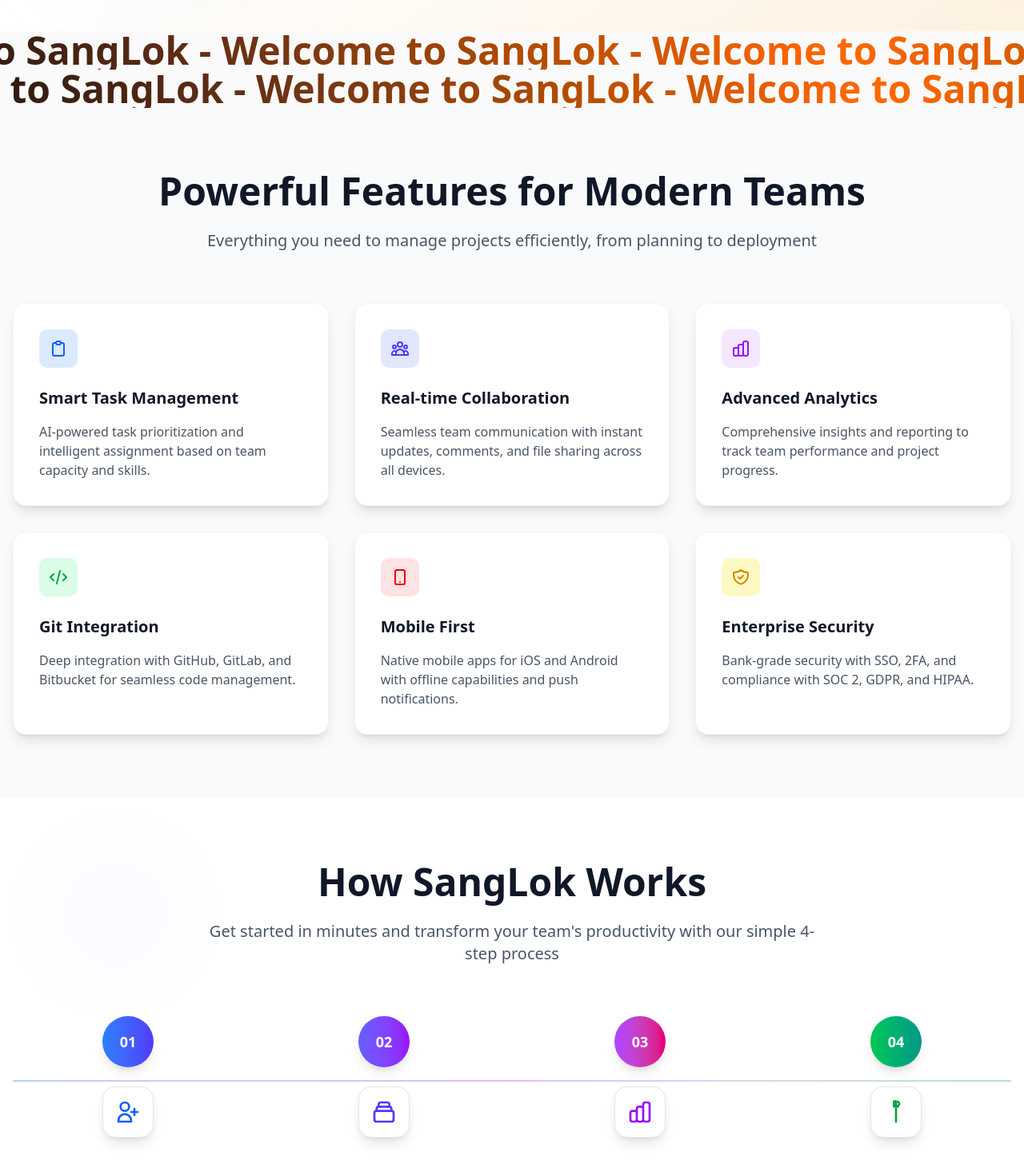
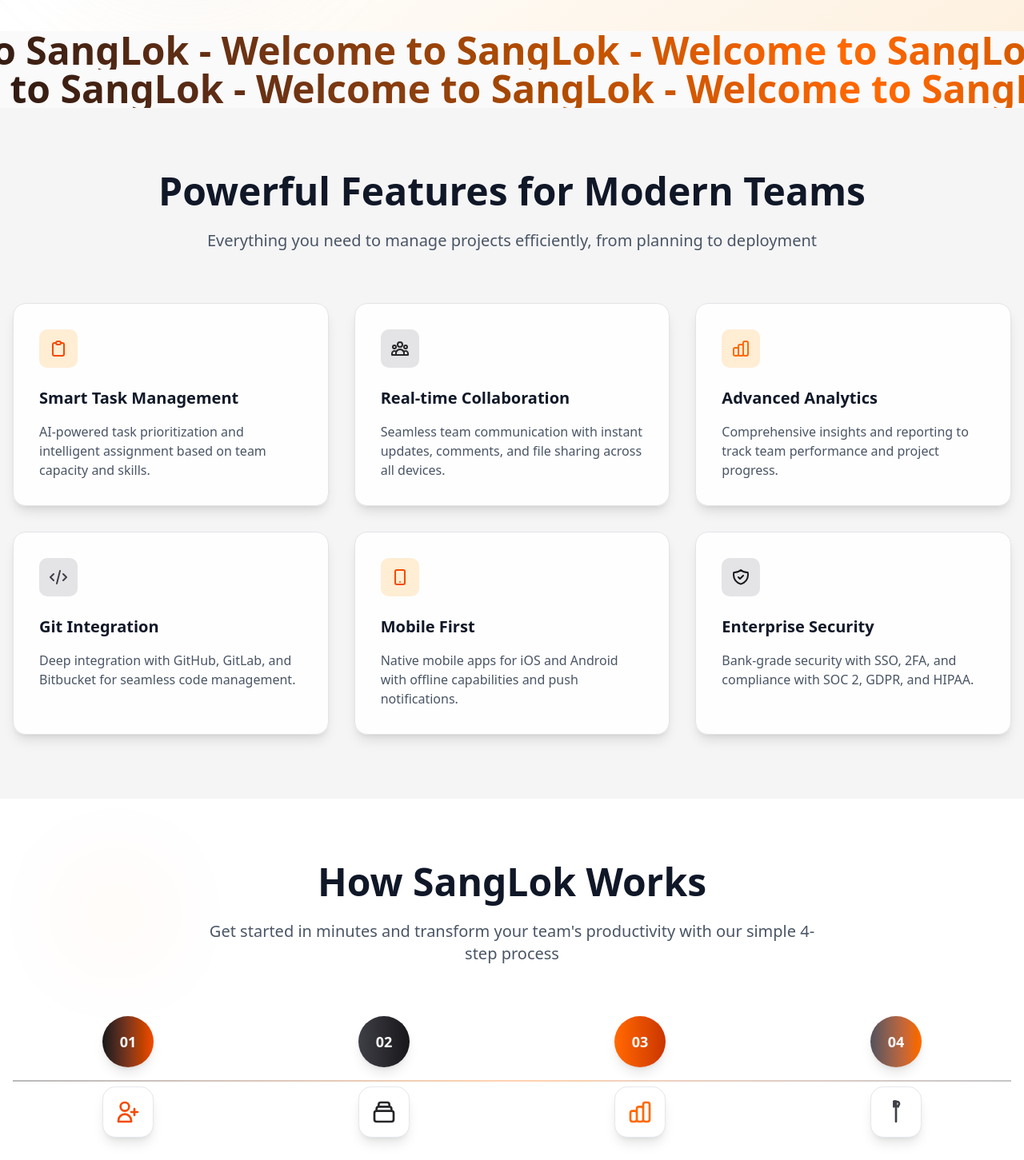
Before and after one commit to Amansingh0807/sanglok, a Next.js app: page / in a window 1280 px wide. Shown: the part 800-2251 px from the top of the page at 80% size. Built offline with nearby package versions, Linux system fonts and the light colour scheme.

Commit message:
style(home): apply monochrome-orange theme across feature sections

```diff
--- a/components/Home/FeaturesSection.tsx
+++ b/components/Home/FeaturesSection.tsx
@@ -6,66 +6,66 @@
       title: "Smart Task Management",
       description: "AI-powered task prioritization and intelligent assignment based on team capacity and skills.",
       icon: (
-        <svg className="w-6 h-6 text-blue-600 dark:text-blue-400" fill="none" stroke="currentColor" viewBox="0 0 24 24">
+        <svg className="w-6 h-6 text-orange-600 dark:text-orange-400" fill="none" stroke="currentColor" viewBox="0 0 24 24">
           <path strokeLinecap="round" strokeLinejoin="round" strokeWidth={2} d="M9 5H7a2 2 0 00-2 2v12a2 2 0 002 2h10a2 2 0 002-2V7a2 2 0 00-2-2h-2M9 5a2 2 0 002 2h2a2 2 0 002-2M9 5a2 2 0 012-2h2a2 2 0 012 2" />
         </svg>
       ),
-      bgColor: "bg-blue-100 dark:bg-blue-900/50"
+      bgColor: "bg-orange-100 dark:bg-orange-900/40"
     },
     {
       title: "Real-time Collaboration",
       description: "Seamless team communication with instant updates, comments, and file sharing across all devices.",
       icon: (
-        <svg className="w-6 h-6 text-indigo-600 dark:text-indigo-400" fill="none" stroke="currentColor" viewBox="0 0 24 24">
+        <svg className="w-6 h-6 text-zinc-800 dark:text-zinc-200" fill="none" stroke="currentColor" viewBox="0 0 24 24">
           <path strokeLinecap="round" strokeLinejoin="round" strokeWidth={2} d="M17 20h5v-2a3 3 0 00-5.356-1.857M17 20H7m10 0v-2c0-.656-.126-1.283-.356-1.857M7 20H2v-2a3 3 0 015.356-1.857M7 20v-2c0-.656.126-1.283.356-1.857m0 0a5.002 5.002 0 019.288 0M15 7a3 3 0 11-6 0 3 3 0 016 0zm6 3a2 2 0 11-4 0 2 2 0 014 0zM7 10a2 2 0 11-4 0 2 2 0 014 0z" />
         </svg>
       ),
-      bgColor: "bg-indigo-100 dark:bg-indigo-900/50"
+      bgColor: "bg-zinc-200 dark:bg-zinc-800"
     },
     {
       title: "Advanced Analytics",
       description: "Comprehensive insights and reporting to track team performance and project progress.",
       icon: (
-        <svg className="w-6 h-6 text-purple-600 dark:text-purple-400" fill="none" stroke="currentColor" viewBox="0 0 24 24">
+        <svg className="w-6 h-6 text-orange-500 dark:text-orange-300" fill="none" stroke="currentColor" viewBox="0 0 24 24">
           <path strokeLinecap="round" strokeLinejoin="round" strokeWidth={2} d="M9 19v-6a2 2 0 00-2-2H5a2 2 0 00-2 2v6a2 2 0 002 2h2a2 2 0 002-2zm0 0V9a2 2 0 012-2h2a2 2 0 012 2v10m-6 0a2 2 0 002 2h2a2 2 0 002-2m0 0V5a2 2 0 012-2h2a2 2 0 012 2v14a2 2 0 01-2 2h-2a2 2 0 01-2-2z" />
         </svg>
       ),
-      bgColor: "bg-purple-100 dark:bg-purple-900/50"
+      bgColor: "bg-orange-100 dark:bg-orange-900/30"
     },
     {
       title: "Git Integration",
       description: "Deep integration with GitHub, GitLab, and Bitbucket for seamless code management.",
       icon: (
-        <svg className="w-6 h-6 text-green-600 dark:text-green-400" fill="none" stroke="currentColor" viewBox="0 0 24 24">
+        <svg className="w-6 h-6 text-zinc-700 dark:text-zinc-300" fill="none" stroke="currentColor" viewBox="0 0 24 24">
           <path strokeLinecap="round" strokeLinejoin="round" strokeWidth={2} d="M10 20l4-16m4 4l4 4-4 4M6 16l-4-4 4-4" />
         </svg>
       ),
-      bgColor: "bg-green-100 dark:bg-green-900/50"
+      bgColor: "bg-zinc-200 dark:bg-zinc-800"
     },
     {
       title: "Mobile First",
       description: "Native mobile apps for iOS and Android with offline capabilities and push notifications.",
       icon: (
-        <svg className="w-6 h-6 text-red-600 dark:text-red-400" fill="none" stroke="currentColor" viewBox="0 0 24 24">
+        <svg className="w-6 h-6 text-orange-600 dark:text-orange-400" fill="none" stroke="currentColor" viewBox="0 0 24 24">
           <path strokeLinecap="round" strokeLinejoin="round" strokeWidth={2} d="M12 18h.01M8 21h8a2 2 0 002-2V5a2 2 0 00-2-2H8a2 2 0 00-2 2v14a2 2 0 002 2z" />
         </svg>
       ),
-      bgColor: "bg-red-100 dark:bg-red-900/50"
+      bgColor: "bg-orange-100 dark:bg-orange-900/35"
     },
     {
       title: "Enterprise Security",
       description: "Bank-grade security with SSO, 2FA, and compliance with SOC 2, GDPR, and HIPAA.",
       icon: (
-        <svg className="w-6 h-6 text-yellow-600 dark:text-yellow-400" fill="none" stroke="currentColor" viewBox="0 0 24 24">
+        <svg className="w-6 h-6 text-zinc-900 dark:text-zinc-100" fill="none" stroke="currentColor" viewBox="0 0 24 24">
           <path strokeLinecap="round" strokeLinejoin="round" strokeWidth={2} d="M9 12l2 2 4-4m5.618-4.016A11.955 11.955 0 0112 2.944a11.955 11.955 0 01-8.618 3.04A12.02 12.02 0 003 9c0 5.591 3.824 10.29 9 11.622 5.176-1.332 9-6.03 9-11.622 0-1.042-.133-2.052-.382-3.016z" />
         </svg>
       ),
-      bgColor: "bg-yellow-100 dark:bg-yellow-900/50"
+      bgColor: "bg-zinc-200 dark:bg-zinc-800"
     }
   ];
 
   return (
-    <section className="py-20 px-4 bg-gray-50 dark:bg-gray-800/50">
+    <section className="py-20 px-4 bg-zinc-100/70 dark:bg-zinc-950">
       <div className="max-w-7xl mx-auto">
         <div className="text-center mb-16">
           <h2 className="text-4xl md:text-5xl font-bold text-gray-900 dark:text-white mb-6">
@@ -78,7 +78,7 @@
 
         <div className="grid md:grid-cols-3 gap-8">
           {features.map((feature, index) => (
-            <div key={index} className="bg-white dark:bg-gray-800 p-8 rounded-2xl shadow-lg hover:shadow-xl transition-all duration-300 border border-gray-100 dark:border-gray-700">
+            <div key={index} className="bg-white/90 dark:bg-zinc-900 p-8 rounded-2xl shadow-lg hover:shadow-xl transition-all duration-300 border border-zinc-200 dark:border-zinc-800 hover:border-orange-300 dark:hover:border-orange-700">
               <div className={`w-12 h-12 ${feature.bgColor} rounded-lg flex items-center justify-center mb-6`}>
                 {feature.icon}
               </div>
--- a/components/Home/HowItWorksSection.tsx
+++ b/components/Home/HowItWorksSection.tsx
@@ -7,53 +7,53 @@
       title: "Sign Up & Set Up",
       description: "Create your account in seconds and invite your team members. Our onboarding wizard guides you through the initial setup.",
       icon: (
-        <svg className="w-8 h-8 text-blue-600 dark:text-blue-400" fill="none" stroke="currentColor" viewBox="0 0 24 24">
+        <svg className="w-8 h-8 text-orange-600 dark:text-orange-400" fill="none" stroke="currentColor" viewBox="0 0 24 24">
           <path strokeLinecap="round" strokeLinejoin="round" strokeWidth={2} d="M18 9v3m0 0v3m0-3h3m-3 0h-3m-2-5a4 4 0 11-8 0 4 4 0 018 0zM3 20a6 6 0 0112 0v1H3v-1z" />
         </svg>
       ),
-      gradient: "from-blue-500 to-indigo-600"
+      gradient: "from-zinc-900 to-orange-600"
     },
     {
       step: "02",
       title: "Create Projects",
       description: "Set up your projects with custom workflows, assign team members, and define project goals and deadlines.",
       icon: (
-        <svg className="w-8 h-8 text-indigo-600 dark:text-indigo-400" fill="none" stroke="currentColor" viewBox="0 0 24 24">
+        <svg className="w-8 h-8 text-zinc-800 dark:text-zinc-200" fill="none" stroke="currentColor" viewBox="0 0 24 24">
           <path strokeLinecap="round" strokeLinejoin="round" strokeWidth={2} d="M19 11H5m14 0a2 2 0 012 2v6a2 2 0 01-2 2H5a2 2 0 01-2-2v-6a2 2 0 012-2m14 0V9a2 2 0 00-2-2M5 11V9a2 2 0 012-2m0 0V5a2 2 0 012-2h6a2 2 0 012 2v2M7 7h10" />
         </svg>
       ),
-      gradient: "from-indigo-500 to-purple-600"
+      gradient: "from-zinc-700 to-zinc-900"
     },
     {
       step: "03",
       title: "Collaborate & Track",
       description: "Work together in real-time, track progress with advanced analytics, and get insights into your team's productivity.",
       icon: (
-        <svg className="w-8 h-8 text-purple-600 dark:text-purple-400" fill="none" stroke="currentColor" viewBox="0 0 24 24">
+        <svg className="w-8 h-8 text-orange-500 dark:text-orange-300" fill="none" stroke="currentColor" viewBox="0 0 24 24">
           <path strokeLinecap="round" strokeLinejoin="round" strokeWidth={2} d="M9 19v-6a2 2 0 00-2-2H5a2 2 0 00-2 2v6a2 2 0 002 2h2a2 2 0 002-2zm0 0V9a2 2 0 012-2h2a2 2 0 012 2v10m-6 0a2 2 0 002 2h2a2 2 0 002-2m0 0V5a2 2 0 012-2h2a2 2 0 012 2v14a2 2 0 01-2 2h-2a2 2 0 01-2-2z" />
         </svg>
       ),
-      gradient: "from-purple-500 to-pink-600"
+      gradient: "from-orange-500 to-orange-700"
     },
     {
       step: "04",
       title: "Deploy & Celebrate",
       description: "Ship your projects faster with streamlined workflows, automated reporting, and integrated deployment tools.",
       icon: (
-        <svg className="w-8 h-8 text-green-600 dark:text-green-400" fill="none" stroke="currentColor" viewBox="0 0 24 24">
+        <svg className="w-8 h-8 text-zinc-700 dark:text-zinc-200" fill="none" stroke="currentColor" viewBox="0 0 24 24">
           <path strokeLinecap="round" strokeLinejoin="round" strokeWidth={2} d="M12 8v13m0-13V6a2 2 0 112 0v1m-2 0V6a2 2 0 00-2 0v1m2 0V4a2 2 0 00-2 0v1m2 0V2a2 2 0 00-2 0v1" />
         </svg>
       ),
-      gradient: "from-green-500 to-teal-600"
+      gradient: "from-zinc-600 to-orange-500"
     }
   ];
 
   return (
-    <section className="py-20 px-4 bg-white dark:bg-gray-900 relative overflow-hidden">
+    <section className="py-20 px-4 bg-white dark:bg-black relative overflow-hidden">
       {/* Background Pattern */}
       <div className="absolute inset-0 opacity-5">
-        <div className="absolute top-20 left-20 w-32 h-32 bg-blue-600 rounded-full blur-3xl"></div>
-        <div className="absolute bottom-20 right-20 w-40 h-40 bg-purple-600 rounded-full blur-3xl"></div>
+        <div className="absolute top-20 left-20 w-32 h-32 bg-orange-500 rounded-full blur-3xl"></div>
+        <div className="absolute bottom-20 right-20 w-40 h-40 bg-zinc-700 rounded-full blur-3xl"></div>
       </div>
 
       <div className="max-w-7xl mx-auto relative">
@@ -70,7 +70,7 @@
         <div className="hidden md:block">
           <div className="relative">
             {/* Connection Line */}
-            <div className="absolute top-20 left-0 right-0 h-0.5 bg-gradient-to-r from-blue-600 via-indigo-600 via-purple-600 to-green-600 opacity-30"></div>
+            <div className="absolute top-20 left-0 right-0 h-0.5 bg-gradient-to-r from-zinc-900 via-orange-500 to-zinc-700 opacity-30"></div>
 
             <div className="grid md:grid-cols-4 gap-8">
               {steps.map((step, index) => (
@@ -86,7 +86,7 @@
                   </div>
 
                   {/* Content */}
-                  <h3 className="text-xl font-semibold text-gray-900 dark:text-white mb-4 group-hover:text-blue-600 dark:group-hover:text-blue-400 transition-colors duration-300">
+                  <h3 className="text-xl font-semibold text-gray-900 dark:text-white mb-4 group-hover:text-orange-600 dark:group-hover:text-orange-400 transition-colors duration-300">
                     {step.title}
                   </h3>
                   <p className="text-gray-600 dark:text-gray-400 leading-relaxed">
@@ -115,7 +115,7 @@
                   <div className="w-10 h-10 rounded-lg bg-white dark:bg-gray-800 border border-gray-200 dark:border-gray-700 flex items-center justify-center mr-3 group-hover:scale-105 transition-all duration-300">
                     {step.icon}
                   </div>
-                  <h3 className="text-lg font-semibold text-gray-900 dark:text-white group-hover:text-blue-600 dark:group-hover:text-blue-400 transition-colors duration-300">
+                  <h3 className="text-lg font-semibold text-gray-900 dark:text-white group-hover:text-orange-600 dark:group-hover:text-orange-400 transition-colors duration-300">
                     {step.title}
                   </h3>
                 </div>
@@ -129,14 +129,14 @@
 
         {/* Bottom CTA */}
         <div className="text-center mt-16">
-          <div className="bg-gradient-to-r from-blue-50 to-indigo-50 dark:from-blue-900/20 dark:to-indigo-900/20 rounded-2xl p-8">
+          <div className="bg-gradient-to-r from-zinc-100 to-orange-100 dark:from-zinc-900 dark:to-orange-900/20 rounded-2xl p-8 border border-zinc-200 dark:border-zinc-800">
             <h3 className="text-2xl font-bold text-gray-900 dark:text-white mb-4">
               Ready to streamline your workflow?
             </h3>
             <p className="text-gray-600 dark:text-gray-400 mb-6">
               Join thousands of teams already using SangLok to deliver better software faster.
             </p>
-            <button className="px-8 py-4 bg-gradient-to-r from-blue-600 to-indigo-600 hover:from-blue-700 hover:to-indigo-700 text-white font-semibold rounded-xl shadow-lg hover:shadow-xl transition-all duration-300 transform hover:scale-105 cursor-pointer">
+            <button className="px-8 py-4 bg-gradient-to-r from-zinc-900 to-orange-600 hover:from-zinc-950 hover:to-orange-700 text-white font-semibold rounded-xl shadow-lg hover:shadow-xl transition-all duration-300 transform hover:scale-105 cursor-pointer">
               Start Your Free Trial
             </button>
           </div>
```
Also changed, not shown: components/Home/FAQSection.tsx (+7 -7 lines), components/Home/IntegrationsSection.tsx (+23 -23 lines).
